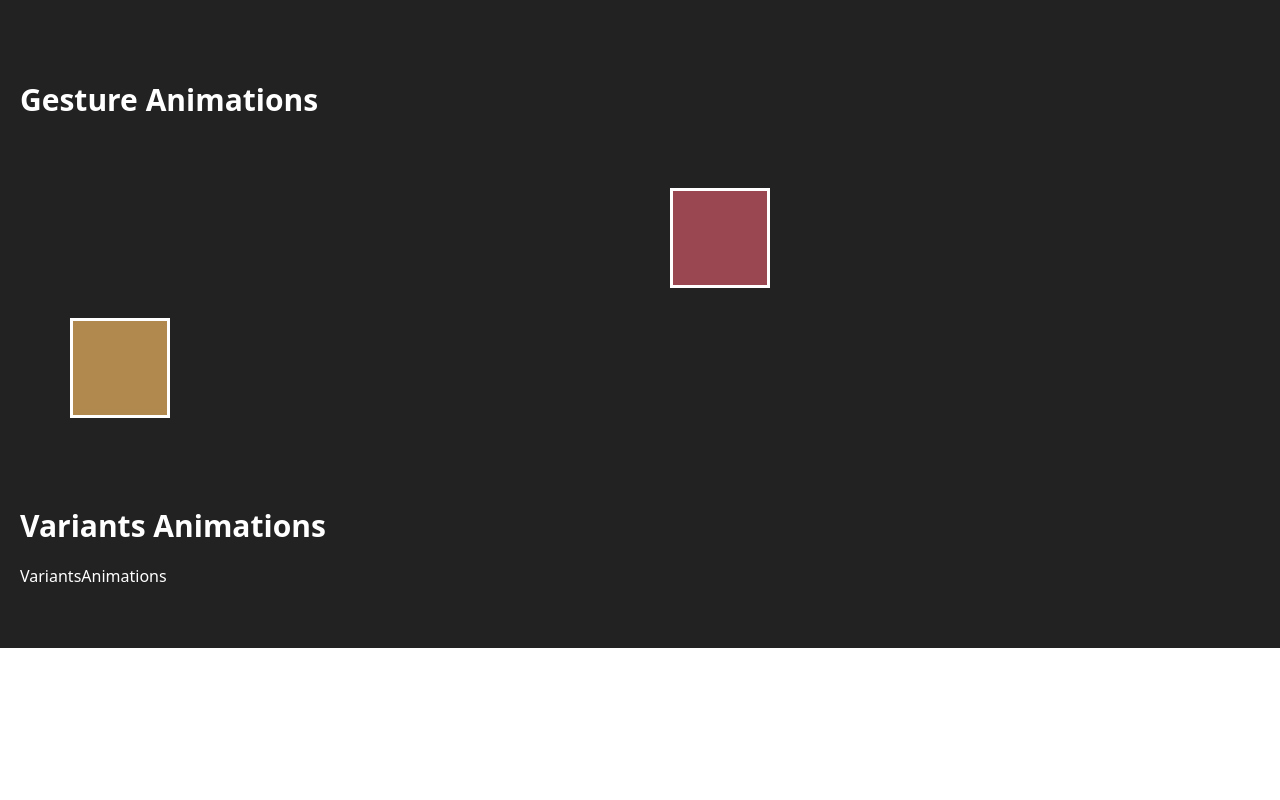
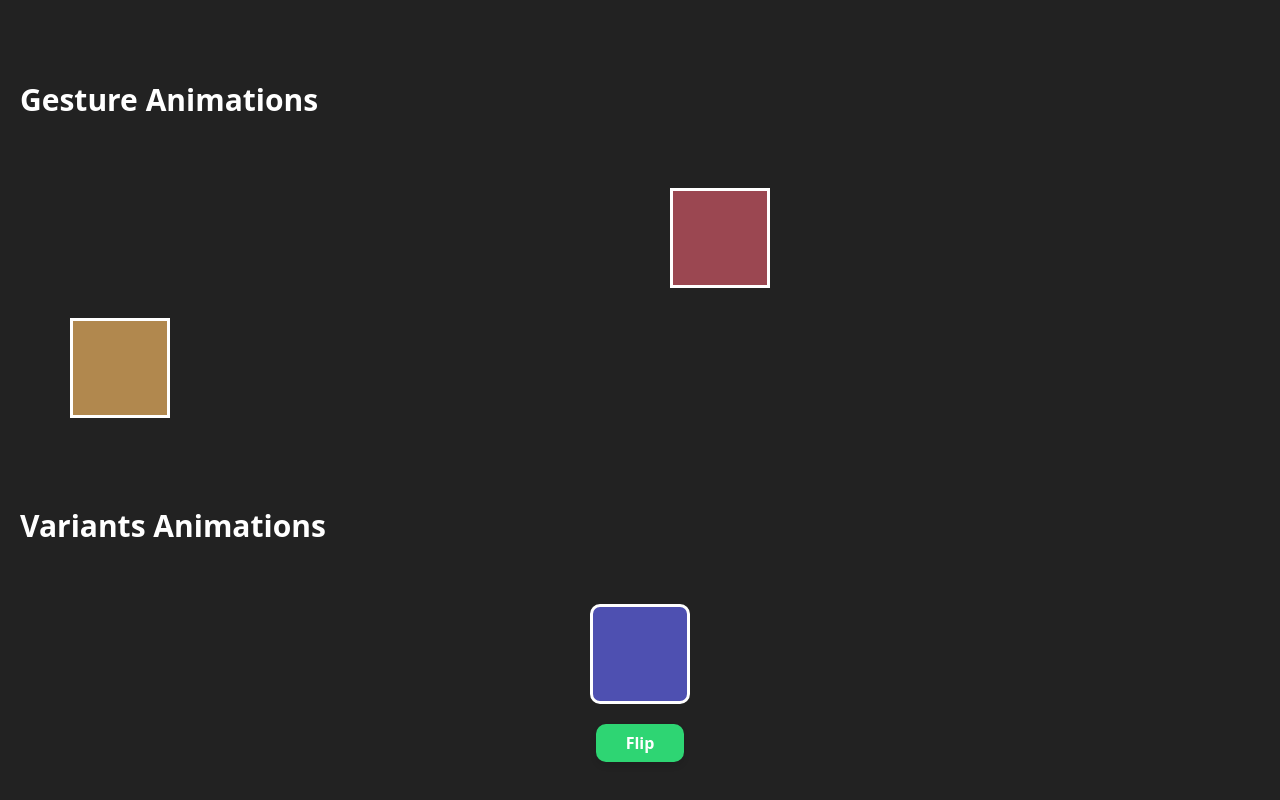
Before and after one commit to abdulrahmans0414/MotionCraft, a React (Vite) app: page / in a window 1280 px wide. Shown: the part 1034-1834 px from the top of the page. Before the commit the page ends 1682 px from the top, so only its background shows below. Built offline with nearby package versions, Linux system fonts and the light colour scheme.

Commit message:
update VariantsAnimations component with inline styles

```diff
--- a/src/components/Animations/VariantsAnimations.jsx
+++ b/src/components/Animations/VariantsAnimations.jsx
@@ -1,7 +1,68 @@
-import React from "react";
+import React, { useEffect, useState } from "react";
+import { motion } from "framer-motion";
+function VariantsAnimations() {
+    const [isFlipped, setIsFlipped] = useState(false);
 
-function VariantsAnimations() {
-    return <div>VariantsAnimations</div>;
+    // Define variants for the animation
+    const boxVariants = {
+        initial: { rotate: 0 },
+        flip: { rotate: 360 },
+    };
+
+    // Reset the animation state after it completes
+    useEffect(() => {
+        if (isFlipped) {
+            const timeout = setTimeout(() => {
+                setIsFlipped(false); // Reset to initial state
+            }, 2000); // Duration of the animation
+            return () => clearTimeout(timeout);
+        }
+    }, [isFlipped]);
+
+    return (
+        <div style={{ padding: "20px", textAlign: "center" }}>
+            {/* Animated Box */}
+            <motion.div
+                style={{
+                    width: "100px",
+                    height: "100px",
+                    backgroundColor: "rgb(78, 80, 177)",
+                    border: "3px solid #fff",
+                    margin: "20px auto",
+                    borderRadius: "10px", // Rounded corners for the box
+                }}
+                variants={boxVariants}
+                initial="initial"
+                animate={isFlipped ? "flip" : "initial"}
+                transition={{
+                    duration: 2,
+                    ease: "easeInOut",
+                }}
+            ></motion.div>
+
+            {/* Stylish Button to Trigger Animation */}
+            <button
+                onClick={() => setIsFlipped(!isFlipped)}
+                style={{
+                    padding: "7px 30px",
+                    fontSize: "16px",
+                    fontWeight: "bold",
+                    color: "#fff",
+                    backgroundColor: isFlipped ? "#ff4757" : "#2ed573",
+                    border: "none",
+                    borderRadius: "10px",
+                    cursor: "pointer",
+                    boxShadow: "0 4px 6px rgba(0, 0, 0, 0.1)",
+                    transition: "background-color 0.3s ease, transform 0.2s ease",
+                    outline: "none",
+                }}
+                onMouseOver={(e) => (e.currentTarget.style.transform = "scale(1.05)")}
+                onMouseOut={(e) => (e.currentTarget.style.transform = "scale(1)")}
+            >
+                {isFlipped ? "Reset" : "Flip"}
+            </button>
+        </div>
+    )
 }
 
 export default VariantsAnimations;
```
